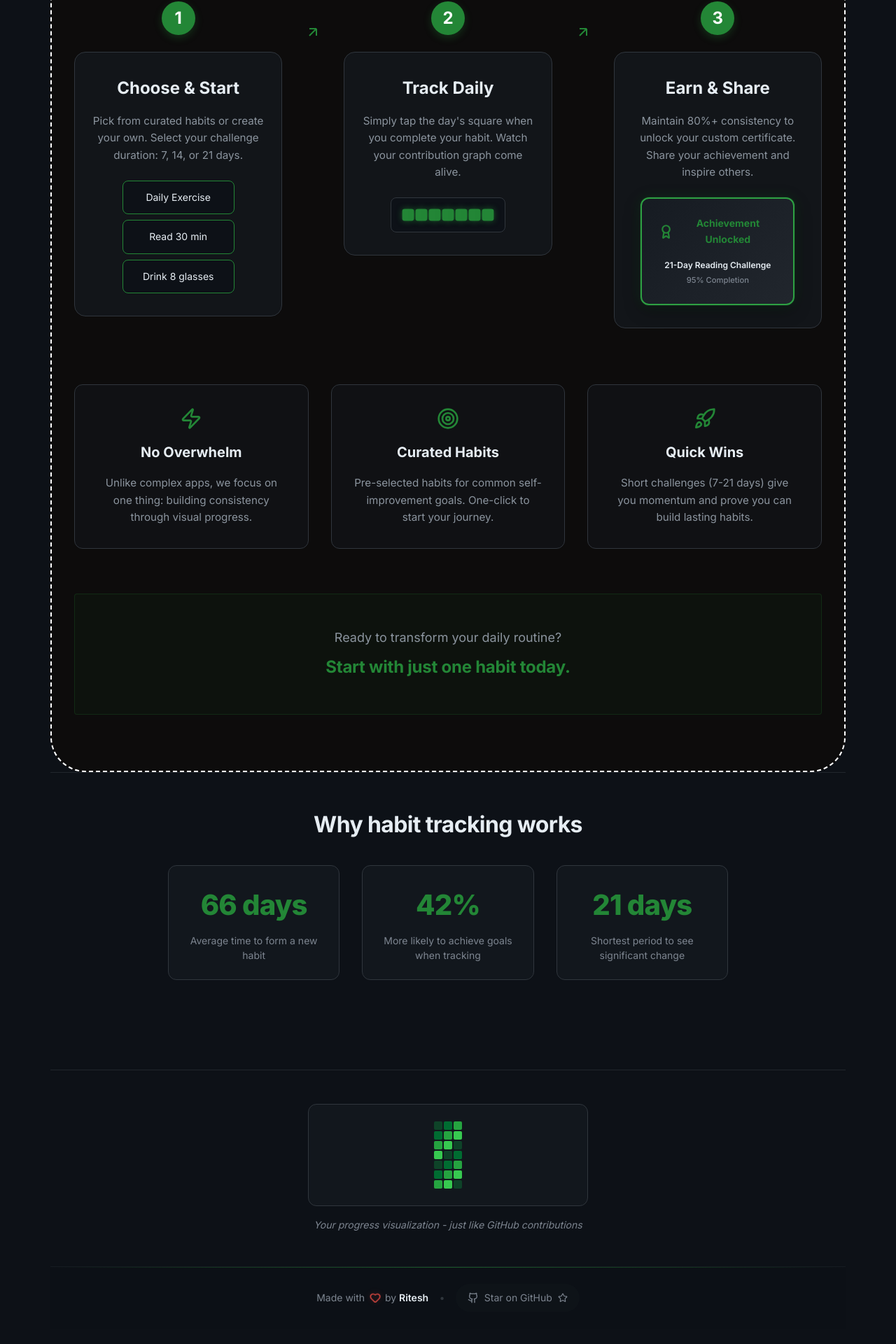
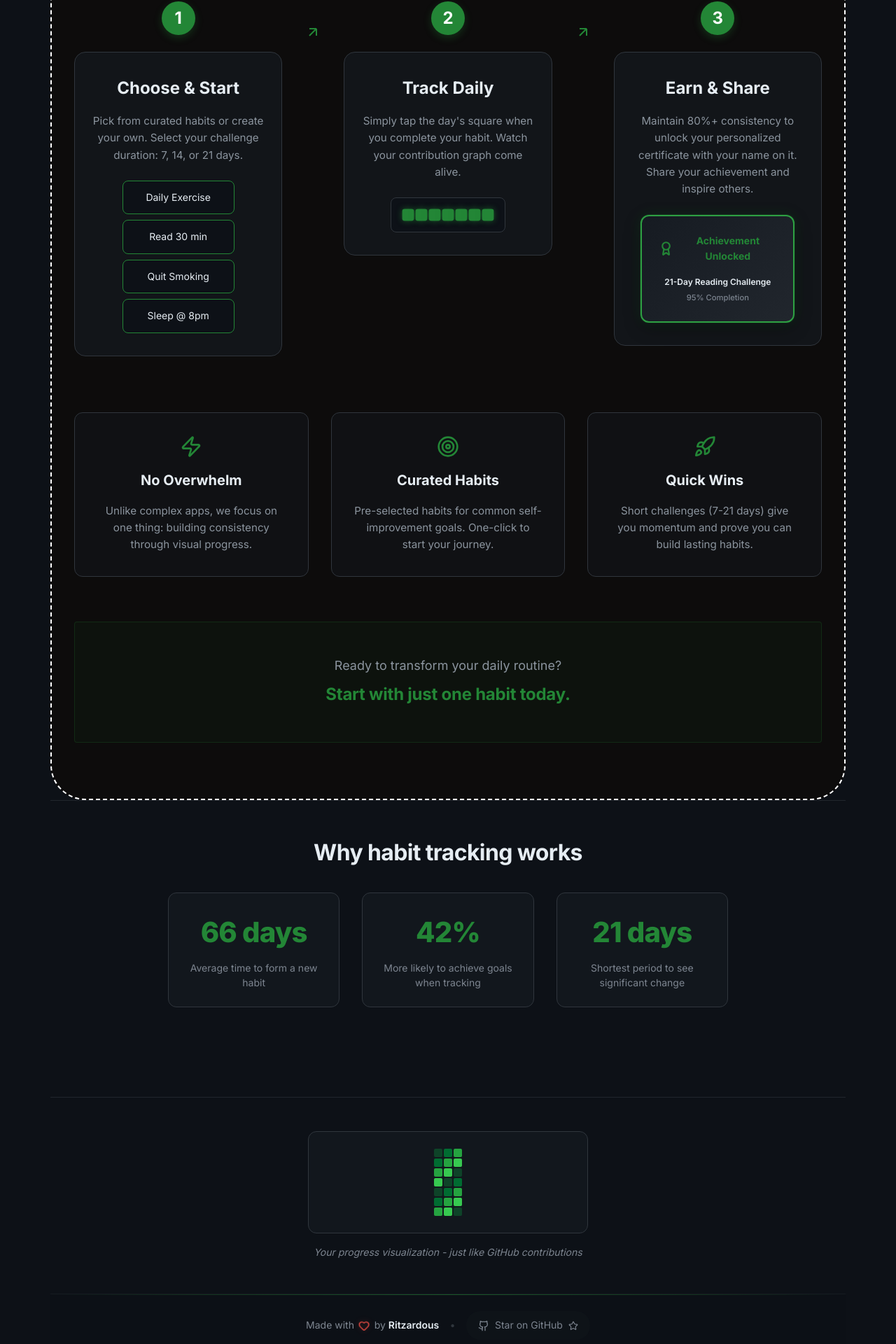
Before and after one commit to RiteshJha912/epoch, a Next.js app: page /login in a window 1280 px wide. Shown: the part 944-2864 px from the top of the page at 70% size. Built offline with nearby package versions, Linux system fonts and the light colour scheme; no server answers.

Commit message:
final before publishing

```diff
--- a/components/Footer.js
+++ b/components/Footer.js
@@ -10,7 +10,7 @@ export default function Footer() {
             <span>Made with</span>
             <Heart className={styles.heartIcon} size={16} />
             <span>
-              by <strong>Ritesh</strong>
+              by <strong>Ritzardous</strong>
             </span>
           </div>
 
--- a/components/HowItWorks.js
+++ b/components/HowItWorks.js
@@ -28,7 +28,8 @@ export default function HowItWorks() {
                 <div className={styles.mockHabitList}>
                   <div className={styles.mockHabit}>Daily Exercise</div>
                   <div className={styles.mockHabit}>Read 30 min</div>
-                  <div className={styles.mockHabit}>Drink 8 glasses</div>
+                  <div className={styles.mockHabit}>Quit Smoking</div>
+                  <div className={styles.mockHabit}>Sleep @ 8pm</div>
                 </div>
               </div>
             </div>
@@ -87,8 +88,9 @@ export default function HowItWorks() {
             <div className={styles.stepContent}>
               <h3 className={styles.stepTitle}>Earn & Share</h3>
               <p className={styles.stepDescription}>
-                Maintain 80%+ consistency to unlock your custom certificate.
-                Share your achievement and inspire others.
+                Maintain 80%+ consistency to unlock your personalized
+                certificate with your name on it. Share your achievement and
+                inspire others.
               </p>
               <div className={styles.stepVisual}>
                 <div className={styles.mockCertificate}>
```
Also changed, not shown: 1 other file (tests, documents, lock files or other folders).
